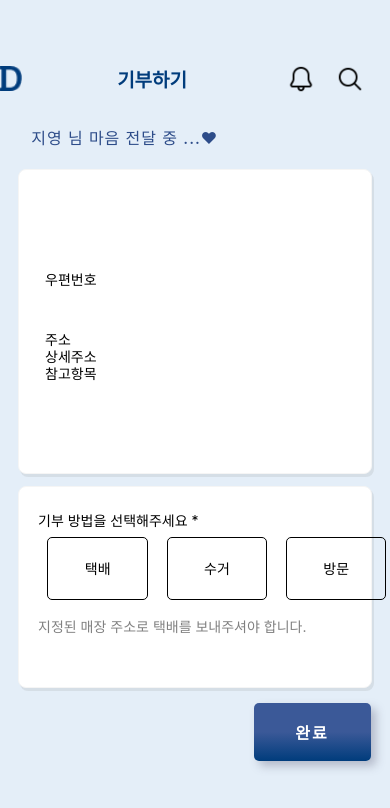
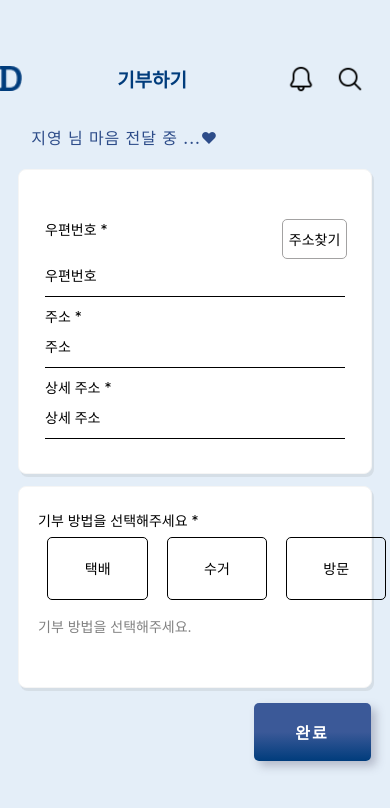
Before and after one commit to do-with/DoWith-fe, a React Native app: screen /DonateScreen2 in a window 390 px wide. Shown: the top 808 px of the page. Built offline with nearby package versions, Linux system fonts and the light colour scheme.

Commit message:
donate 수정

```diff
--- a/package.json
+++ b/package.json
@@ -9,6 +9,7 @@
     "web": "expo start --web"
   },
   "dependencies": {
+    "@actbase/react-daum-postcode": "^1.0.4",
     "@expo/webpack-config": "^18.0.1",
     "@react-native-community/geolocation": "^3.0.6",
     "@react-navigation/material-top-tabs": "^6.6.2",
@@ -25,8 +26,10 @@
     "react": "18.2.0",
     "react-dom": "18.2.0",
     "react-native": "0.71.4",
+    "react-native-dropdown-picker": "^5.4.6",
     "react-native-geolocation-service": "^5.3.1",
     "react-native-gesture-handler": "~2.9.0",
+    "react-native-modal": "^13.0.1",
     "react-native-permissions": "^3.8.0",
     "react-native-reanimated": "~2.14.4",
     "react-native-splash-screen": "^3.3.0",
--- a/screens/DonateScreen.js
+++ b/screens/DonateScreen.js
@@ -3,12 +3,33 @@ import { StyleSheet, View, TextInput, Text, Pressable } from "react-native";
 import { ScreenHeader } from "../components/ScreenHeader";
 import { Variables } from "../components/Variables";
 import { LinearGradient } from "expo-linear-gradient";
+import DropDownPicker from "react-native-dropdown-picker";
 
 export default function DonateScreen({ navigation }) {
   const [category, setCategory] = useState("");
-  // const [category, setCategory] = useState('');
-  // const [category, setCategory] = useState('');
-  // const [category, setCategory] = useState('');
+
+  const [open, setOpen] = useState(false);
+  const [value, setValue] = useState(null);
+  const [items, setItems] = useState([
+    { label: "제과류", value: "1" },
+    { label: "즉석식품", value: "2" },
+    { label: "냉동식품", value: "3" },
+    { label: "통조림", value: "4" },
+    { label: "장류", value: "5" },
+    { label: "소스류", value: "6" },
+    { label: "기름류", value: "7" },
+    { label: "음료류", value: "8" },
+    { label: "육가공류", value: "9" },
+    { label: "농산물", value: "10" },
+    { label: "제빵류", value: "11" },
+    { label: "세제류", value: "12" },
+    { label: "휴지류", value: "13" },
+    { label: "수건류", value: "14" },
+    { label: "기저귀류", value: "15" },
+    { label: "신체 위생용품류", value: "16" },
+    { label: "여성 위생용품류", value: "17" },
+    { label: "청소 & 환경 위생용품류", value: "18" },
+  ]);
 
   return (
     <View style={styles.registerBody}>
@@ -18,11 +39,23 @@ export default function DonateScreen({ navigation }) {
         <View style={styles.registerBox}>
           <View style={styles.registerDonate1}>
             <Text style={styles.text}>대분류 선택 *</Text>
-            <TextInput
-              value={category}
-              onChangeText={setCategory}
-              placeholder="눌러주세요"
-              style={styles.inputText}
+            <DropDownPicker
+              open={open}
+              value={value}
+              items={items}
+              setOpen={setOpen}
+              setValue={setValue}
+              setItems={setItems}
+              placeholder="물품 분류를 선택해주세요"
+              listMode="MODAL"
+              modalProps={{
+                animationType: "fade",
+              }}
+              modalTitle="물품 분류 선택"
+              style={{
+                borderWidth: 0.5,
+                minHeight: "20%",
+              }}
             />
             <View style={styles.donateItemPic}>
               <Text style={{ color: "red", fontSize: 13 }}>
--- a/screens/DonateScreen2.js
+++ b/screens/DonateScreen2.js
@@ -1,11 +1,45 @@
 import React, { useState } from "react";
-import { StyleSheet, View, TextInput, Text, Pressable } from "react-native";
+import {
+  StyleSheet,
+  View,
+  TextInput,
+  Text,
+  Button,
+  Pressable,
+} from "react-native";
 import { ScreenHeader } from "../components/ScreenHeader";
 import { Variables } from "../components/Variables";
 import { LinearGradient } from "expo-linear-gradient";
+import Postcode from "@actbase/react-daum-postcode";
+import Modal from "react-native-modal";
 
 export default function DonateScreen2({ navigation }) {
-  const [category, setCategory] = useState("");
+  const [postcode, setPostcode] = useState("");
+  const [address, setAddress] = useState("");
+  const [detailAddress, setDetailAddress] = useState("");
+  const [isModal, setModal] = useState(false);
+
+  const [selectedMethod, setSelectedMethod] = useState("");
+
+  const handleMethodSelect = (method) => {
+    setSelectedMethod(method);
+  };
+
+  let methodDescription = "";
+
+  switch (selectedMethod) {
+    case "택배":
+      methodDescription = "지정된 매장 주소로 택배를 보내주셔야 합니다.";
+      break;
+    case "수거":
+      methodDescription = "관리자와 연락해 수거 일정을 조율해주셔야 합니다.";
+      break;
+    case "방문":
+      methodDescription = "푸드 뱅크에 직접 방문해 물품을 전달해주셔야 합니다.";
+      break;
+    default:
+      methodDescription = "기부 방법을 선택해주세요.";
+  }
 
   return (
     <View style={styles.registerBody}>
@@ -13,50 +47,85 @@ export default function DonateScreen2({ navigation }) {
       <View style={styles.registerContent}>
         <Text style={styles.personalizeText}>지영 님 마음 전달 중 ...♥</Text>
         <View style={styles.registerBox}>
-          {/* 카카오 주소 api 사용 */}
           <View style={styles.registerDonate1}>
             <View style={styles.registerAddress}>
+              <Modal isVisible={isModal}>
+                <Postcode
+                  style={{ width: "120%", height: "80%", marginLeft: "-10%" }}
+                  jsOptions={{ animation: true, hideMapBtn: true }}
+                  onSelected={(data) => {
+                    // alert(JSON.stringify(data));
+                    setModal(false);
+                    setPostcode(data.zonecode);
+                    setAddress(data.roadAddress);
+                  }}
+                />
+              </Modal>
               <View style={styles.findAddress}>
-                <TextInput
-                  value={category}
-                  onChangeText={setCategory}
-                  placeholder="우편번호"
-                />
+                <Text style={styles.text}>우편번호 *</Text>
+                <View>
+                  <Pressable
+                    onPress={() => setModal(true)}
+                    style={styles.addressBtn}
+                  >
+                    <Text>주소찾기</Text>
+                  </Pressable>
+                </View>
               </View>
               <TextInput
-                value={category}
-                onChangeText={setCategory}
+                value={postcode}
+                onChangeText={setPostcode}
+                placeholder="우편번호"
+                style={styles.inputText}
+              />
+              <Text style={styles.text}>주소 *</Text>
+              <TextInput
+                value={address}
+                onChangeText={setAddress}
                 placeholder="주소"
+                style={styles.inputText}
               />
+              <Text style={styles.text}>상세 주소 *</Text>
               <TextInput
-                value={category}
-                onChangeText={setCategory}
-                placeholder="상세주소"
-              />
-              <TextInput
-                value={category}
-                onChangeText={setCategory}
-                placeholder="참고항목"
+                value={detailAddress}
+                onChangeText={setDetailAddress}
+                placeholder="상세 주소"
+                style={styles.inputText}
               />
             </View>
           </View>
-
           <View style={[styles.registerDonate1, styles.registerDonate1Sm]}>
             <Text>기부 방법을 선택해주세요 *</Text>
             <View style={styles.howToDonateBtn}>
-              <Pressable style={styles.itemPicBtn}>
+              <Pressable
+                style={[
+                  styles.itemPicBtn,
+                  selectedMethod === "택배" && styles.selectedButton,
+                ]}
+                onPress={() => handleMethodSelect("택배")}
+              >
                 <Text>택배</Text>
               </Pressable>
-              <Pressable style={styles.itemPicBtn}>
+              <Pressable
+                style={[
+                  styles.itemPicBtn,
+                  selectedMethod === "수거" && styles.selectedButton,
+                ]}
+                onPress={() => handleMethodSelect("수거")}
+              >
                 <Text>수거</Text>
               </Pressable>
-              <Pressable style={styles.itemPicBtn}>
+              <Pressable
+                style={[
+                  styles.itemPicBtn,
+                  selectedMethod === "방문" && styles.selectedButton,
+                ]}
+                onPress={() => handleMethodSelect("방문")}
+              >
                 <Text>방문</Text>
               </Pressable>
             </View>
-            <Text style={{ color: "gray" }}>
-              지정된 매장 주소로 택배를 보내주셔야 합니다.
-            </Text>
+            <Text style={styles.methodDescription}>{methodDescription}</Text>
           </View>
           <LinearGradient
             colors={["#3b5998", "#3b5998", "#003C7C"]}
@@ -124,15 +193,17 @@ const styles = StyleSheet.create({
     display: "flex",
     flexDirection: "column",
     width: "85%",
-    height: "95%",
+    height: "100%",
     justifyContent: "center",
+    alignContent: "center",
   },
   findAddress: {
     display: "flex",
+    flexDirection: "row",
     justifyContent: "space-between",
-    width: "100%",
-    height: "18%",
-    marginBottom: "4%",
+    width: "97%",
+    height: "13%",
+    // marginBottom: "4%",
   },
   registerDonate1Sm: {
     height: "35%",
@@ -182,5 +253,32 @@ const styles = StyleSheet.create({
     alignItems: "center",
     justifyContent: "center",
     marginHorizontal: "3%",
+    borderColor: "black",
+  },
+  inputText: {
+    width: "100%",
+    height: "15%",
+    position: "relative",
+    display: "flex",
+    alignItems: "center",
+    flexDirection: "column",
+    borderBottomWidth: 0.5,
+    marginBottom: "3%",
+  },
+  addressBtn: {
+    borderWidth: 1,
+    borderColor: "#A3A2A2",
+    borderRadius: 5,
+    width: "120%",
+    height: "110%",
+    display: "flex",
+    justifyContent: "center",
+    alignItems: "center",
+  },
+  selectedButton: {
+    borderColor: "red",
+  },
+  methodDescription: {
+    color: "gray",
   },
 });
```
Also changed, not shown: screens/RootNavigator.js (+122 -34 lines), 1 other file (tests, documents, lock files or other folders).
